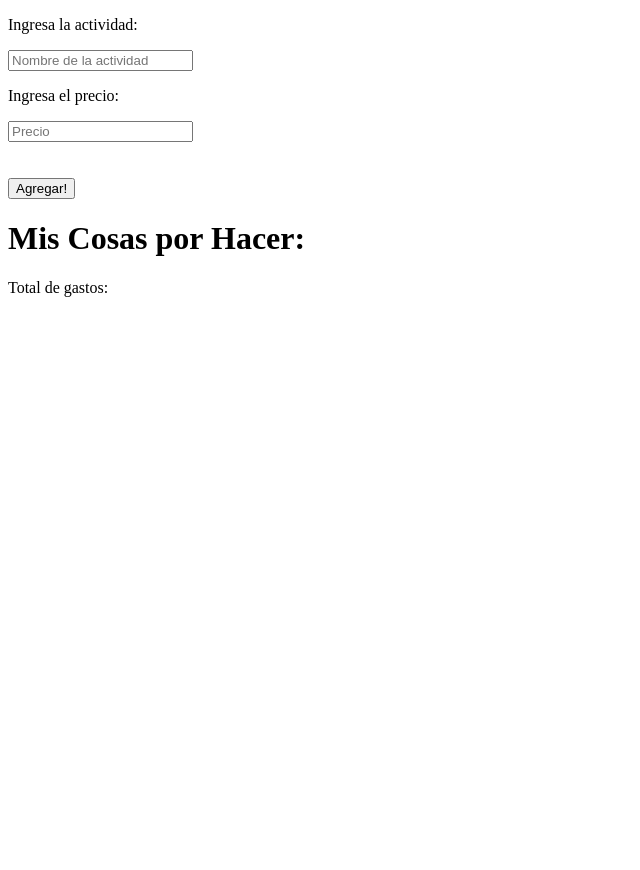
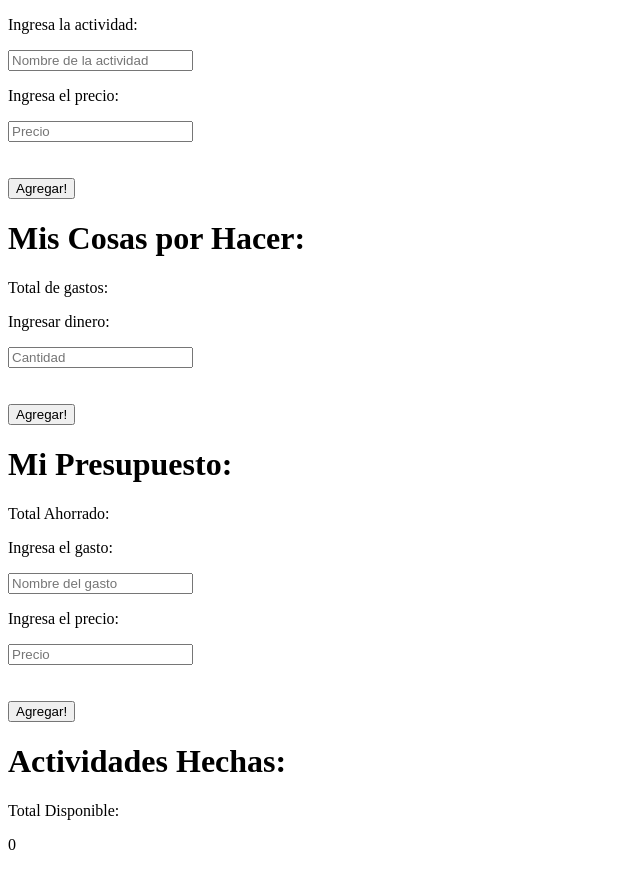
Before and after one commit to beludistefano/js-preentrega, a plain HTML site: page index.html in a window 1280 px wide. Shown: the whole page, without its empty margins (0-640 px from the left). Before the commit the page ends 800 px from the top, so only its background shows below. Drawn offline with nearby package versions, Linux system fonts and the light colour scheme.

Commit message:
Sumar partes
Sume las partes de presupuesto y gastos

```diff
--- a/index.html
+++ b/index.html
@@ -1,11 +1,12 @@
 <!DOCTYPE html>
 <html>
     <head>
-
+        <link rel="stylesheet" type="text/css" href="https://cdn.jsdelivr.net/npm/toastify-js/src/toastify.min.css">
         <meta charset="UTF-8">
     </head>
     <body>
-        <form id="form">
+        <!--TO-DO-->
+        <form id="formAct">
             <p>Ingresa la actividad:</p>
             <input type="text" placeholder="Nombre de la actividad" id="actividad" required>
             <p>Ingresa el precio:</p>
@@ -18,7 +19,37 @@
             <p>Total de gastos:</p>
             <div id="elGasto"></div>
         </div>
+
+
+        <form id="formPresup">
+            <p>Ingresar dinero:</p>
+            <input type="number" placeholder="Cantidad" id="cantPresup" required></br></br></br>
+            <button type="submit">Agregar!</button>
+        </form>
+
+        <h1>Mi Presupuesto:</h1>
+        <div id="presupuesto">
+            <p>Total Ahorrado:</p>
+            <div id="elPresu"></div>
+        </div>
+
+
+        <form id="formGasto">
+            <p>Ingresa el gasto:</p>
+            <input type="text" placeholder="Nombre del gasto" id="nombreGasto" required>
+            <p>Ingresa el precio:</p>
+            <input type="number" placeholder="Precio" id="precioGasto" required></br></br></br>
+            <button type="submit">Agregar!</button>
+        </form>
+
+        <h1>Actividades Hechas:</h1>
+        <div id="listadegastos"></div>
+
+        <div id="totalDispo">
+            <p>Total Disponible:</p>
+            <div id="elDispo"></div>
+        </div>
     </body>
-
+<script type="text/javascript" src="https://cdn.jsdelivr.net/npm/toastify-js"></script>
 <script src="index2.js"></script>
 </html>
```
